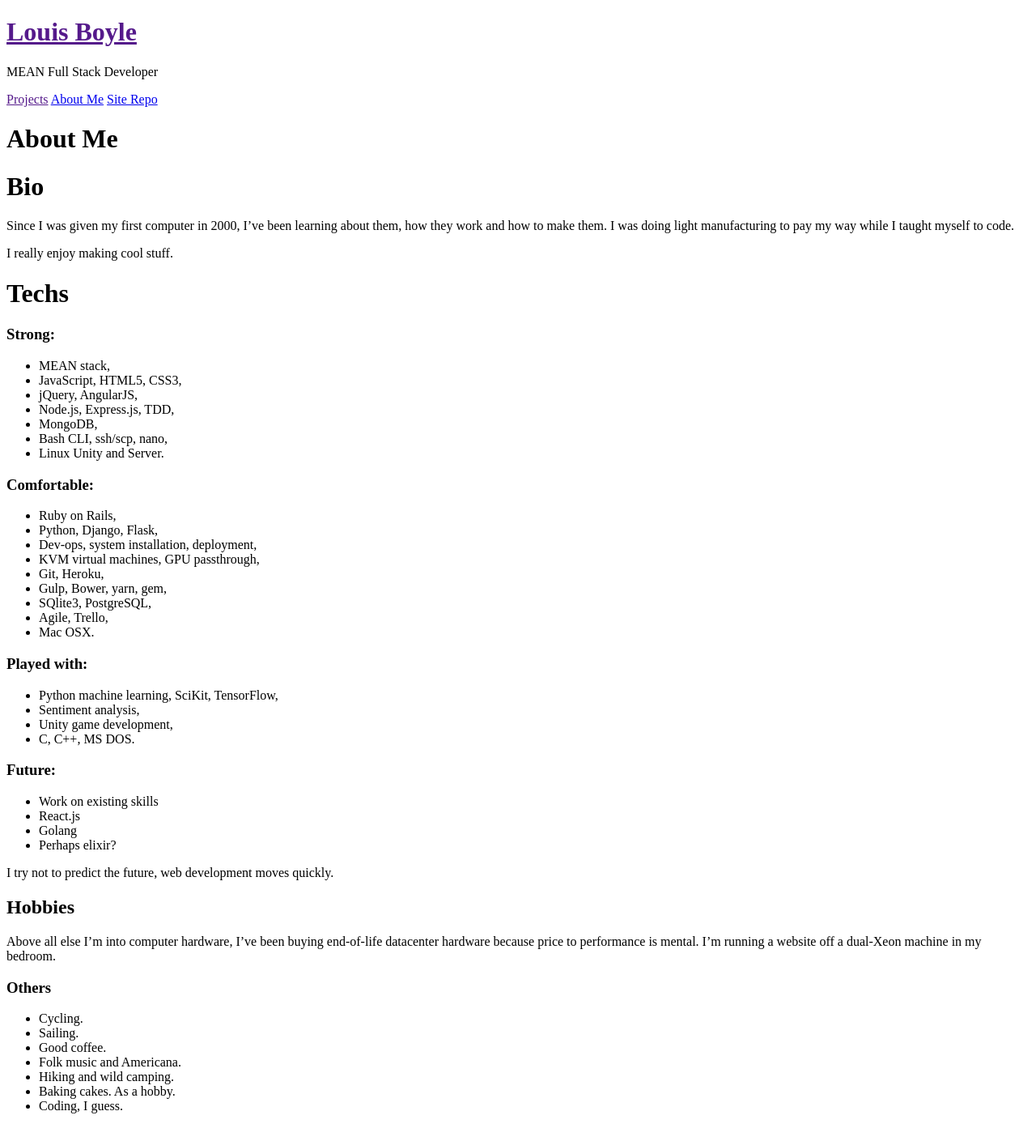
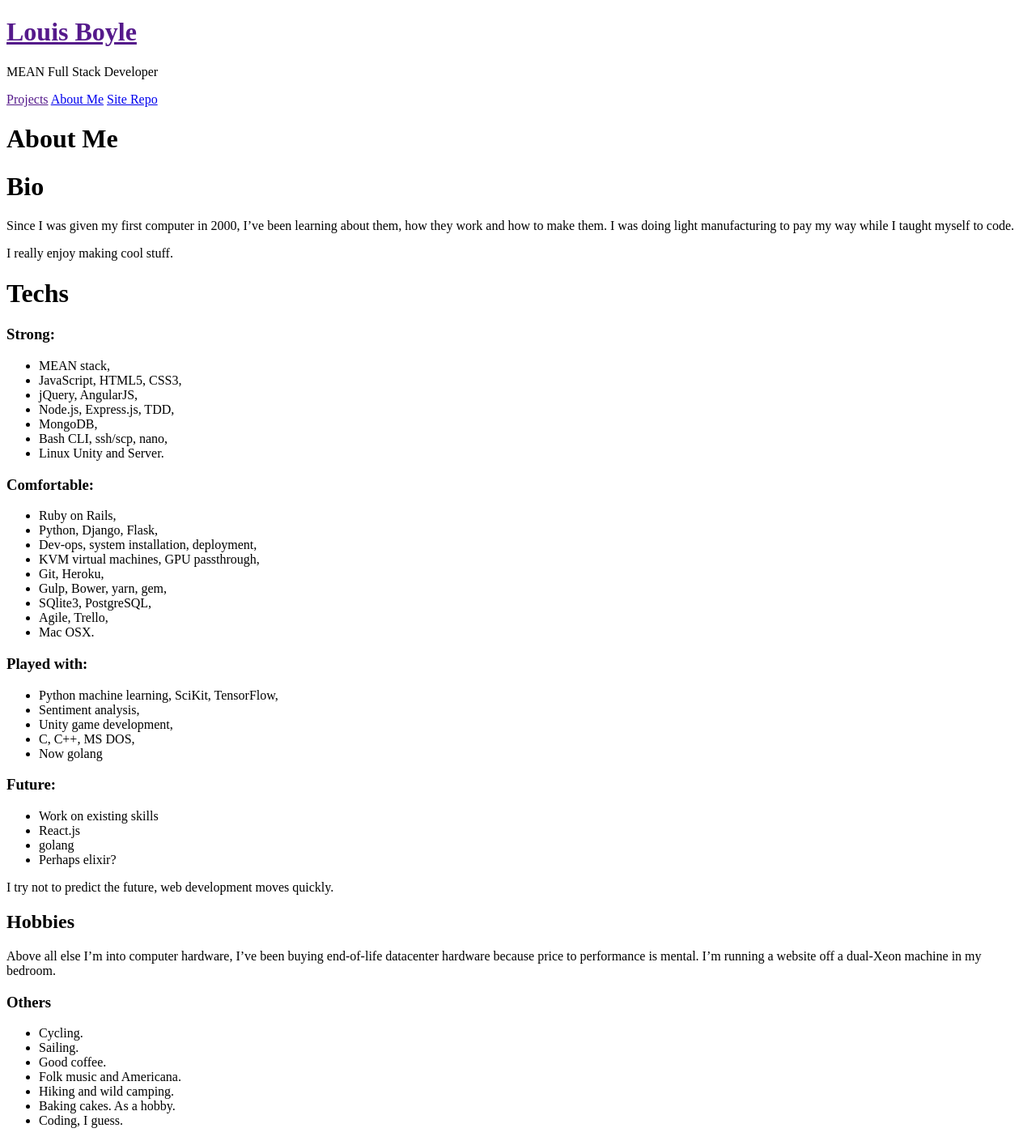
Before and after one commit to LBoyle/LBoyle.github.io, a Jekyll site: the page built from about.md, in a window 1280 px wide. Shown: the whole page at 81% size. Built offline with Jekyll 4.4.1, drawn with Linux system fonts in a browser that asks for light colours.

Commit message:
spotted something small, also github pages update slowly

```diff
--- a/about.md
+++ b/about.md
@@ -37,12 +37,13 @@
 - Python machine learning, SciKit, TensorFlow,
 - Sentiment analysis,
 - Unity game development,
-- C, C++, MS DOS.
+- C, C++, MS DOS,
+- Now golang
 
 ### Future:
 - Work on existing skills
 - React.js
-- Golang
+- golang
 - Perhaps elixir?
 
 
```
